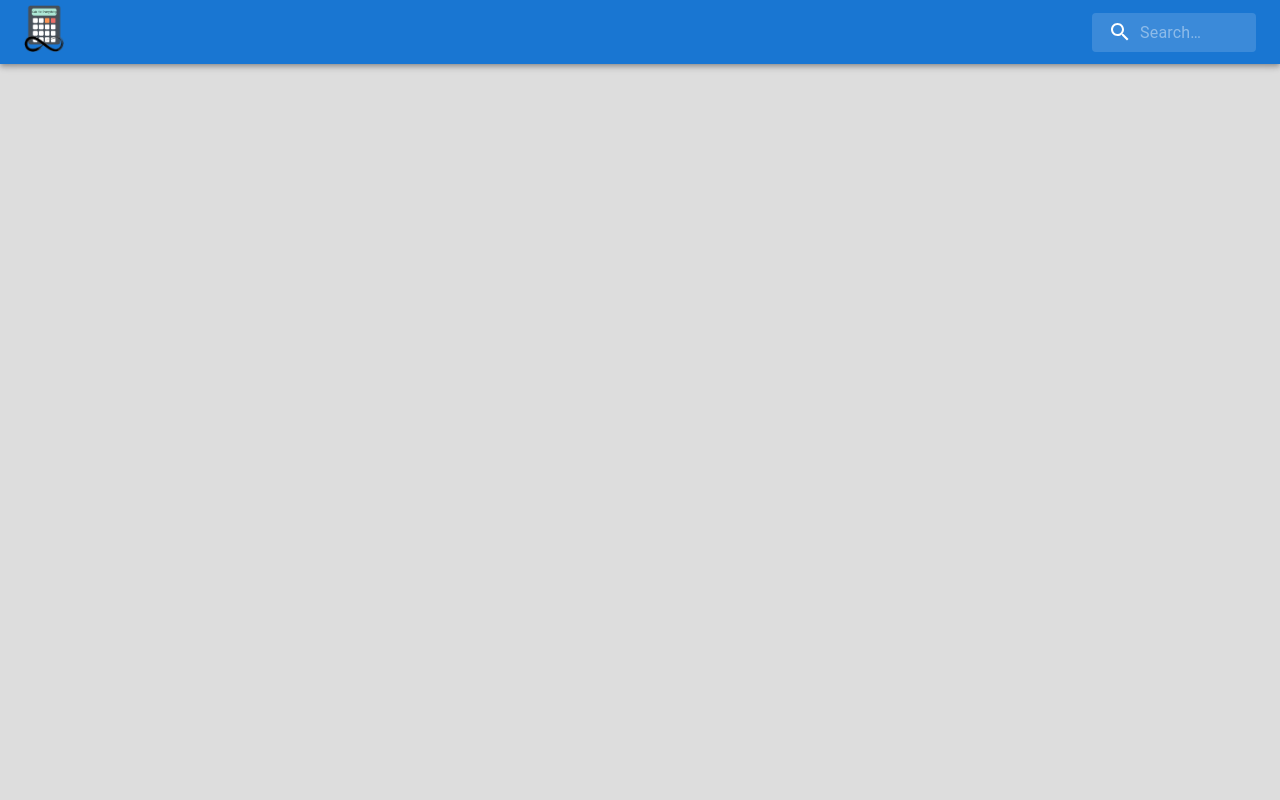
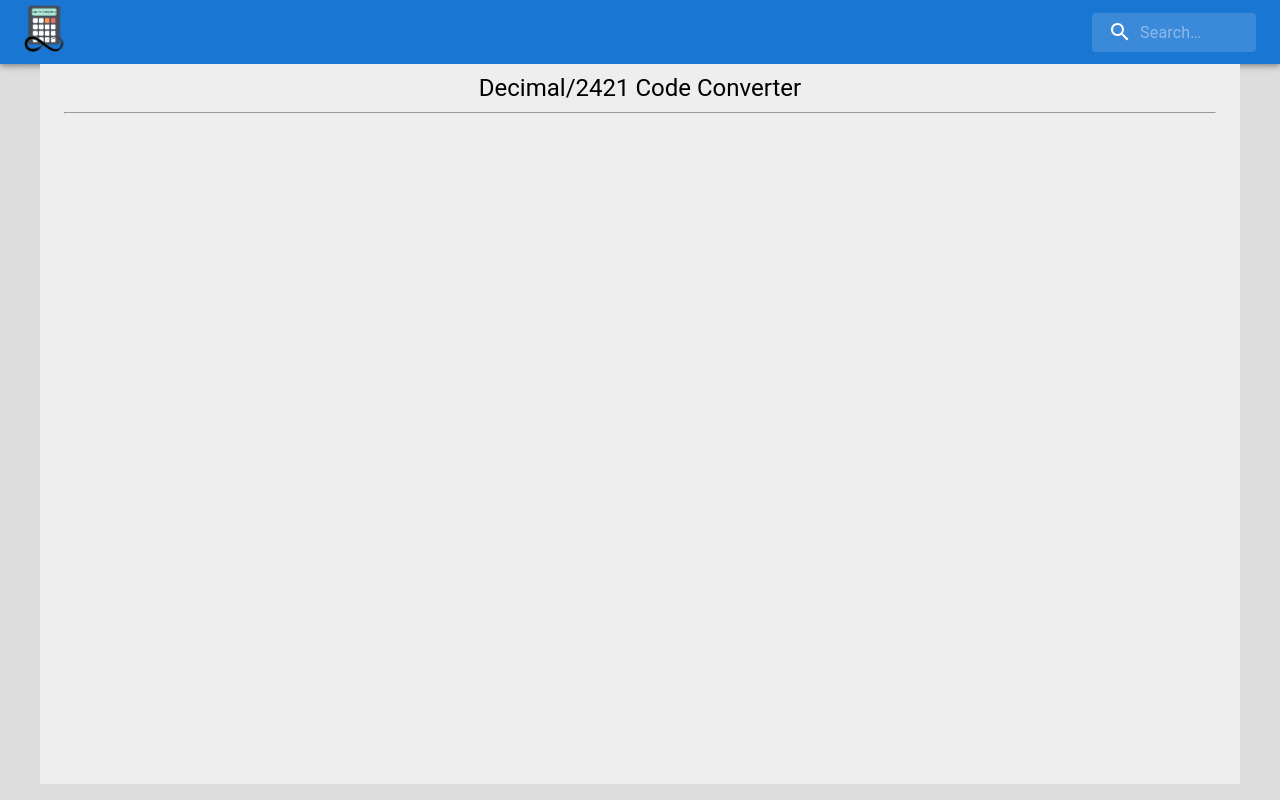
Before and after one commit to SarthakKeshari/calc_for_everything, a React (Create React App) app in the folder calculators/: page /dec2421codeconverter in a window 1280 px wide. Before the commit this address had no page. Built offline with nearby package versions, Linux system fonts and the light colour scheme.

Commit message:
Added folders for contribution

```diff
--- a/calculators/src/App.js
+++ b/calculators/src/App.js
@@ -103,6 +103,7 @@ import MainAreaOf2DShapes from './mathematical/areaOf2DShapes/MainAreaOf2DShapes
 import MainSurfaceAreaOf3DShapes from './mathematical/surfaceAreaOf3DShapes/MainSurfaceAreaOf3DShapes';
 import MainSquareAndCubeCalc from './mathematical/squareAndCubeCalc/MainSquareAndCubeCalc';
 import MainPressureCalc from './physics/pressureCalc/MainPressureCalc';
+import MainDec2421CodeConverter from './computer_science/dec2421CodeConverter/MainDec2421CodeConverter';
 
 function App() {
   return (
@@ -145,6 +146,7 @@ function App() {
             <Route path="codeeditorforwebdev" element={<MainCodeEditorWebDev />} />
             <Route path="ipv4toipv6calc" element={<MainIPv4ToIPv6Calc />} />
             <Route path="colorcodeformatconverter" element={<MainColorCodeFormatConverter />} />
+            <Route path="dec2421codeconverter" element={<MainDec2421CodeConverter />} />
             {/* Mathematical */}
             <Route path="simpleinterest" element={<MainSI />} />
             <Route path="compoundinterest" element={<MainCI />} />
--- /dev/null
+++ b/calculators/src/computer_science/dec2421CodeConverter/MainDec2421CodeConverter.js
@@ -0,0 +1,14 @@
+import React from 'react';
+import { Container, Typography } from '@mui/material';
+
+function MainDec2421CodeConverter(){
+    return(
+        <Container maxWidth="lg" sx={{ bgcolor: '#eeeeee', minHeight: '90vh', paddingY:"10" }}>
+            <Typography pt={1} variant='h5' sx = {{textAlign: "center"}}>Decimal/2421 Code Converter</Typography>
+            <hr/>
+            <br/>
+        </Container>
+    )
+}
+
+export default MainDec2421CodeConverter;
```
